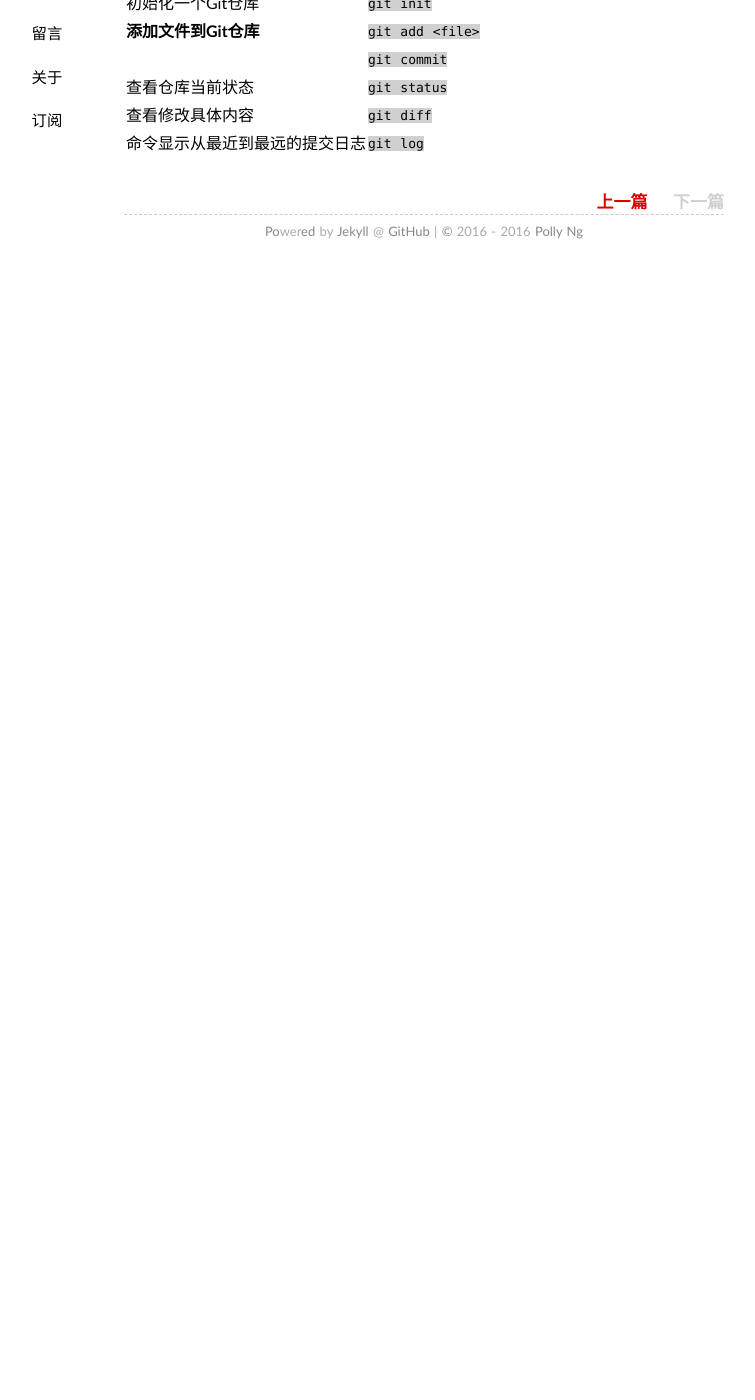
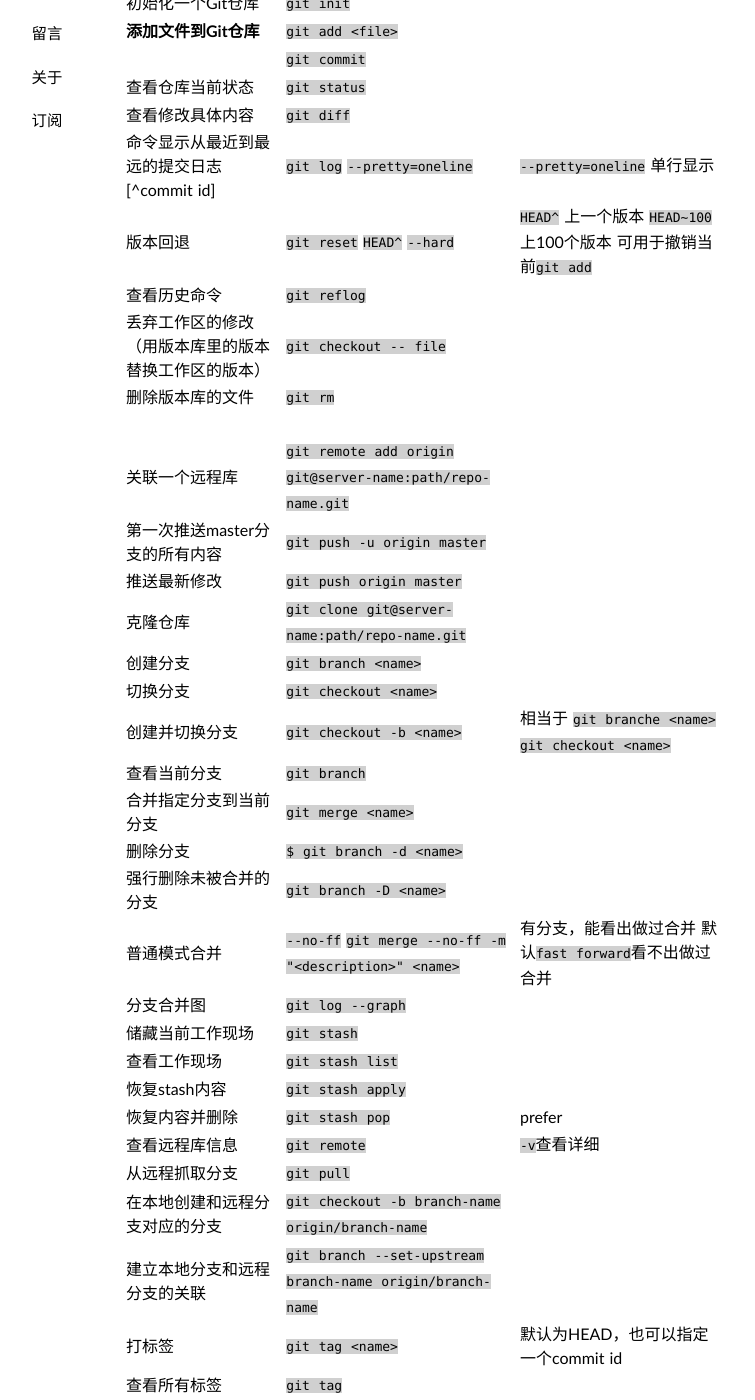
Before and after one commit to Pollyreal/pollyreal.github.io, a Jekyll site: the page built from _posts/2016-09-06-notes-of-git.md, in a window 1280 px wide and 1400 px high, scrolled down 195 px. Shown: the whole window, without its empty margins (216-971 px from the left). Built offline with Jekyll 4.4.1, drawn with Linux system fonts in a browser that asks for light colours; comment, search, counter and statistics services are not loaded; before the commit the page ends 900 px from its top, so only the background shows below that; some of the changed text lies outside the part shown.

Commit message:
update git notes

```diff
--- a/_posts/2016-09-06-notes-of-git.md
+++ b/_posts/2016-09-06-notes-of-git.md
@@ -16,4 +16,72 @@ tags: 笔记
 ||`git commit`||
 |查看仓库当前状态|`git status`||
 |查看修改具体内容|`git diff`||
-|命令显示从最近到最远的提交日志|`git log`||
+|命令显示从最近到最远的提交日志[^commit id]|`git log`  `--pretty=oneline`|`--pretty=oneline`  单行显示|
+|版本回退|`git reset` `HEAD^` `--hard`|`HEAD^`  上一个版本 `HEAD~100`  上100个版本   可用于撤销当前`git add`|
+|查看历史命令|`git reflog`||
+|丢弃工作区的修改（用版本库里的版本替换工作区的版本）|`git checkout -- file`||
+|删除版本库的文件|`git rm`||
+||||
+|关联一个远程库|`git remote add origin git@server-name:path/repo-name.git`||
+|第一次推送master分支的所有内容|`git push -u origin master`||
+|推送最新修改|`git push origin master`||
+|克隆仓库|`git clone git@server-name:path/repo-name.git`||
+|创建分支|`git branch <name>`||
+|切换分支|`git checkout <name>`||
+|创建并切换分支|`git checkout -b <name>`|相当于  `git branche <name>` `git checkout <name>`|
+|查看当前分支|`git branch`||
+|合并指定分支到当前分支|`git merge <name>`||
+|删除分支|`$ git branch -d <name>`||
+|强行删除未被合并的分支|`git branch -D <name>`||
+|普通模式合并|`--no-ff` `git merge --no-ff -m "<description>" <name>`|有分支，能看出做过合并  默认`fast forward`看不出做过合并|
+|分支合并图|`git log --graph`||
+|储藏当前工作现场|`git stash`||
+|查看工作现场|`git stash list`||
+|恢复stash内容|`git stash apply`||
+|恢复内容并删除|`git stash pop`|prefer|
+|查看远程库信息|`git remote`|`-v`查看详细|
+|从远程抓取分支|`git pull`||
+|在本地创建和远程分支对应的分支|`git checkout -b branch-name origin/branch-name`||
+|建立本地分支和远程分支的关联|`git branch --set-upstream branch-name origin/branch-name`||
+|打标签|`git tag <name>`|默认为HEAD，也可以指定一个commit id|
+|查看所有标签|`git tag`||
+|指定标签信息|`git tag -a <tagname> -m "blablabla.."`||
+|用PGP签名标签|`git tag -s <tagname> -m "blablabla..."`||
+|删除标签|`git tag -d `||
+|推送某个标签到远程|`git push origin <tagname>`||
+|推送全部尚未推送到远程的本地标签|`git push origin --tags`||
+|远程删除标签|`git push origin :refs/tags/<tagname>`||
+||||
+
+[^commit id]:commit id(版本号)是一个SHA1计算出来的数字，用十六进制表示。
+
+---
+###工作区和暂存区
+
+ - 目录（工作区）
+     - .git文件夹（版本库）
+         - stage/index（暂存区）
+         - 分支
+
+
+![工作区和暂存区](http://www.liaoxuefeng.com/files/attachments/001384907702917346729e9afbf4127b6dfbae9207af016000/0 "工作区和暂存区")
+
+---
+### 远程仓库
+1. 创建SSH Key
+`$ ssh-keygen -t rsa -C "youremail@example.com"`
+2. 添加远程库
+    - 在GitHub创建一个仓库
+Create a new repo
+    - 远程库的名字就是origin
+`$ git remote add origin git@github.com:pollyreal/learngit.git`
+    - 把本地库所有内容推送到远程库
+`$ git push -u origin master`
+-u 关联本地的master分支和远程的master分支
+
+3. 提交本地
+    `$ git push origin master`
+
+---
+###GitHub
+可以推送pull request给官方仓库来贡献代码。
```
